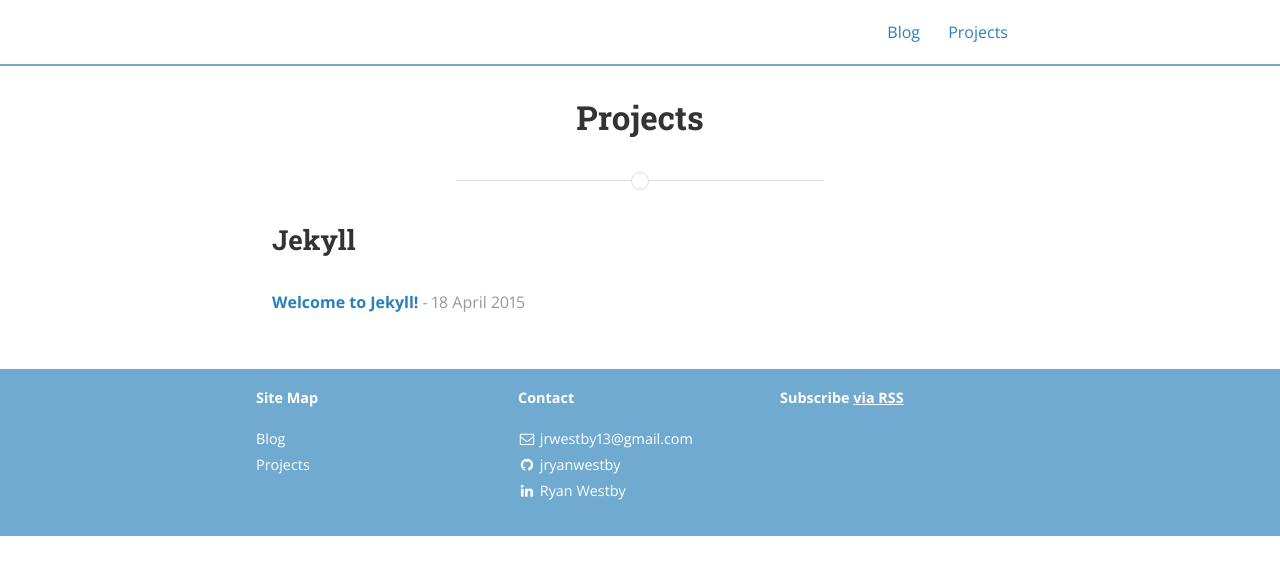
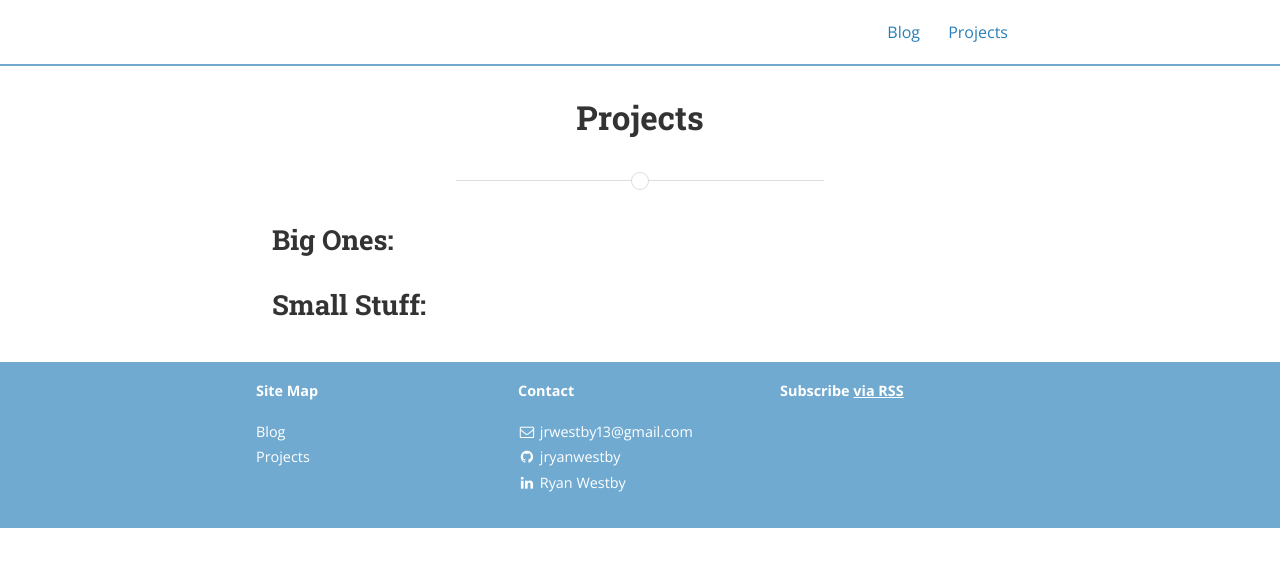
Before and after one commit to ryanwestby/ryanwestby.github.io, a Jekyll site: the page built from projects.html, in a window 1280 px wide. Shown: the top 575 px of the page. Built offline with Jekyll 4.4.1, drawn with Linux system fonts in a browser that asks for light colours; nearby versions of some CDN libraries; a style sheet for code colours, icons or effects is not loaded.

Commit message:
Fixed projects.html

```diff
--- a/projects.html
+++ b/projects.html
@@ -2,26 +2,29 @@
 layout: page
 title: "Projects"
 permalink: /projects/
+published: true
+main_nav: true
 ---
 
-{% for category in site.categories %}
-	{% capture cat %}{{ category | first }}{% endcapture %}
-	<h2>{{ cat | capitalize }}</h2>
-	{% for desc in site.descriptions %}
-		{% if desc.cat == cat %}
-			<p class="desc"><em>{{ desc.desc }}</em></p>
-		{% endif %}
-	{% endfor %}
-	<ul class="posts-list">
-	{% for project in site.categories[cat] %}
-		<li>
-			<strong>
-				<a href="{{ project.url | remove_first: '/' | prepend: site.baseurl }}">{{ project.title }}</a>
-			</strong>
-			<span class="post-date">- {{ project.date | date_to_long_string }}</span>
-		</li>
-	{% endfor %}
-	</ul>
-	{% if forloop.last == false %}<hr>{% endif %}
+<h2>Big Ones:</h2>
+
+{% for page in site.pages %}
+  {% if page.project %}
+    <p>
+      <strong>
+        <a href="{{ page.permalink | remove_first: '/' | prepend: site.baseurl }}">{{ page.title }}</a> -
+      </strong>
+      {{ page.project_description }} <span class="gray">- {{ page.project_date }}</span>
+    </p>
+  {% endif %}
 {% endfor %}
-<br>
+
+<h2>Small Stuff:</h2>
+
+{% for post in site.tags.projects %}
+<p>
+  <strong>
+    <a href="{{ post.url }}">{{ post.title }}</a>
+  </strong>
+</p>
+{% endfor %}
```
